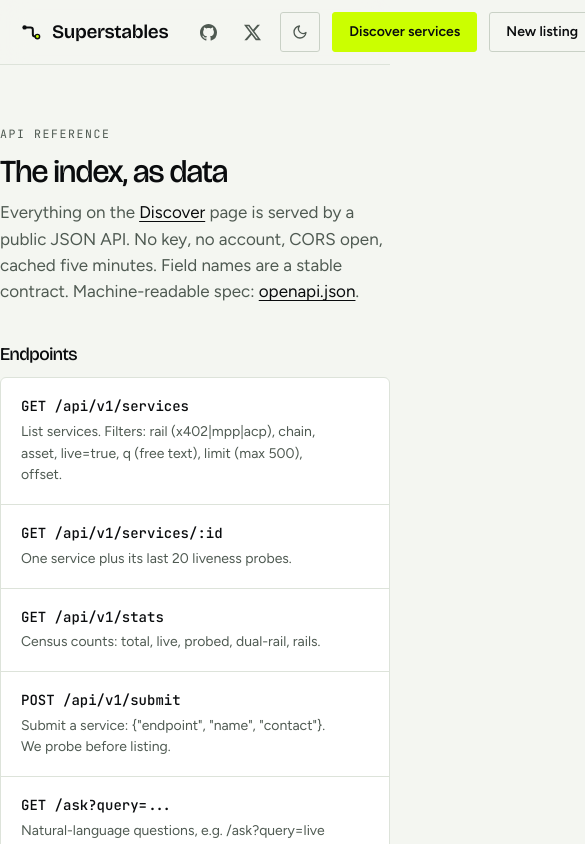
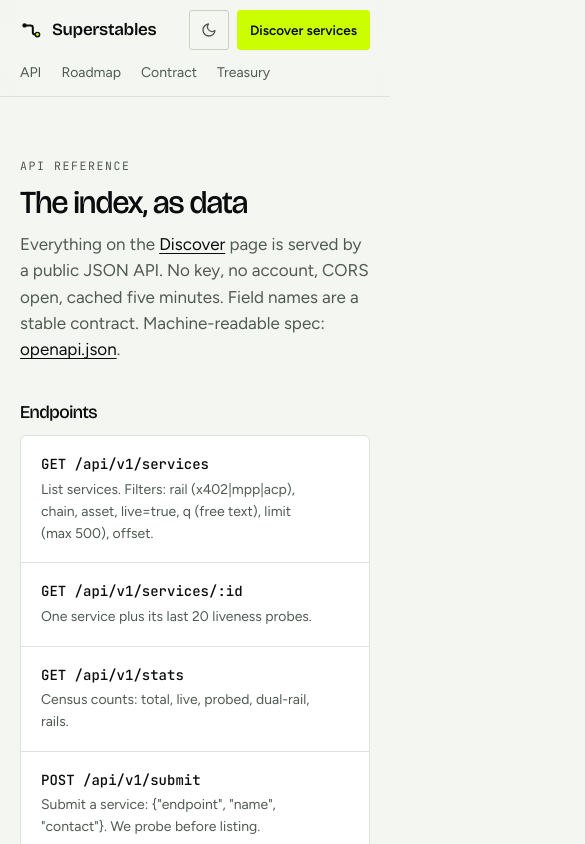
Before and after one commit to dxbed/superstables, a Next.js app: page /docs in a window 390 px wide. Shown: the top 844 px of the page, 585 px wide, since content can reach past the window. Built offline with nearby package versions, Linux system fonts and the light colour scheme; no server answers.

Commit message:
Mobile: nav wraps with a links row, page gutters restored, footer gains GitHub

```diff
--- a/app/brand/page.tsx
+++ b/app/brand/page.tsx
@@ -51,7 +51,7 @@ function Row({ variant }: { variant: "dark" | "light" }) {
 
 export default function BrandPage() {
   return (
-    <main className="wrap" style={{ padding: "64px 0 96px", display: "grid", gap: 24 }}>
+    <main className="wrap" style={{ paddingTop: 64, paddingBottom: 96, display: "grid", gap: 24 }}>
       <div>
         <span className="eyebrow plain">Brand</span>
         <h1 style={{ fontSize: "clamp(32px, 4vw, 48px)", marginTop: 12 }}>Logo</h1>
--- a/app/contract/page.tsx
+++ b/app/contract/page.tsx
@@ -19,7 +19,7 @@ export default async function ContractPage() {
   return (
     <>
       <Nav />
-      <main className="wrap" style={{ padding: "56px 0 96px", maxWidth: 760 }}>
+      <main className="wrap" style={{ paddingTop: 56, paddingBottom: 96, maxWidth: 760 }}>
         <span className="eyebrow plain">Token</span>
         <h1 style={{ fontSize: "clamp(32px, 4vw, 44px)", marginTop: 10 }}>Contract</h1>
         <p className="lede" style={{ marginTop: 12 }}>
--- a/app/docs/page.tsx
+++ b/app/docs/page.tsx
@@ -52,7 +52,7 @@ export default function ApiDocs() {
   return (
     <>
       <Nav />
-      <main className="wrap" style={{ padding: "56px 0 96px", maxWidth: 860 }}>
+      <main className="wrap" style={{ paddingTop: 56, paddingBottom: 96, maxWidth: 860 }}>
         <span className="eyebrow plain">API reference</span>
         <h1 style={{ fontSize: "clamp(32px, 4vw, 44px)", marginTop: 10 }}>The index, as data</h1>
         <p className="lede" style={{ marginTop: 12 }}>
--- a/app/globals.css
+++ b/app/globals.css
@@ -76,7 +76,17 @@
   .install .dollar { color: var(--ink-3); }
   .install button { height: 32px; padding: 0 10px; border: 0; border-radius: 2px; background: var(--bg-3); color: var(--ink-2); font-family: var(--body); font-size: 12.5px; font-weight: 600; cursor: pointer; }
   .install button:hover { color: var(--ink); }
-  @media (max-width: 860px) { .nav-links { display: none; } }
+  @media (max-width: 860px) {
+    .nav .wrap { flex-wrap: wrap; height: auto; padding: 10px var(--gutter); gap: 12px; }
+    .nav-links { order: 3; width: 100%; gap: 20px; font-size: 14px; overflow-x: auto; white-space: nowrap; padding-bottom: 2px; }
+    .nav-cta { margin-left: auto; gap: 8px; }
+  }
+  @media (max-width: 640px) {
+    .nav-cta .icon-link { display: none; }
+    .nav-cta a.btn:not(.primary) { display: none; }
+    .nav-cta .btn.primary { padding: 0 12px; font-size: 13.5px; }
+    .logo { font-size: 17px; }
+  }
 
   /* ---------- hero ---------- */
   .hero { padding: clamp(56px, 8vw, 112px) 0 clamp(48px, 6vw, 80px); border-bottom: 1px solid var(--line); position: relative; overflow: hidden; }
--- a/app/not-found.tsx
+++ b/app/not-found.tsx
@@ -8,7 +8,7 @@ export default function NotFound() {
   return (
     <>
       <Nav />
-      <main className="wrap" style={{ padding: "80px 0 120px", maxWidth: 640 }}>
+      <main className="wrap" style={{ paddingTop: 80, paddingBottom: 120, maxWidth: 640 }}>
         <span className="eyebrow plain">404</span>
         <h1 style={{ fontSize: "clamp(30px, 4vw, 42px)", marginTop: 10 }}>That page does not exist.</h1>
         <p className="lede" style={{ marginTop: 14 }}>
--- a/app/pricing/page.tsx
+++ b/app/pricing/page.tsx
@@ -22,7 +22,7 @@ export default function Pricing() {
   return (
     <>
       <Nav />
-      <main className="wrap" style={{ padding: "56px 0 96px", maxWidth: 760 }}>
+      <main className="wrap" style={{ paddingTop: 56, paddingBottom: 96, maxWidth: 760 }}>
         <script type="application/ld+json" dangerouslySetInnerHTML={{ __html: JSON.stringify(jsonLd) }} />
         <span className="eyebrow plain">Pricing</span>
         <h1 style={{ fontSize: "clamp(32px, 4vw, 44px)", marginTop: 10 }}>Free, all of it.</h1>
--- a/app/treasury/page.tsx
+++ b/app/treasury/page.tsx
@@ -20,7 +20,7 @@ export default function TreasuryPage() {
   return (
     <>
       <Nav />
-      <main className="wrap" style={{ padding: "56px 0 96px", maxWidth: 860 }}>
+      <main className="wrap" style={{ paddingTop: 56, paddingBottom: 96, maxWidth: 860 }}>
         <span className="eyebrow plain">Token</span>
         <h1 style={{ fontSize: "clamp(32px, 4vw, 44px)", marginTop: 10 }}>Treasury</h1>
         <p className="lede" style={{ marginTop: 12 }}>
--- a/components/Footer.tsx
+++ b/components/Footer.tsx
@@ -28,6 +28,9 @@ export default function Footer() {
           <a href={site.links.x} target="_blank" rel="noopener noreferrer">
             X / @superstables
           </a>
+          <a href={site.links.github} target="_blank" rel="noopener noreferrer">
+            GitHub
+          </a>
         </div>
         <div className="fine">
           <span>© {new Date().getFullYear()} Superstables. Non-custodial software; we never hold customer funds.</span>
```
